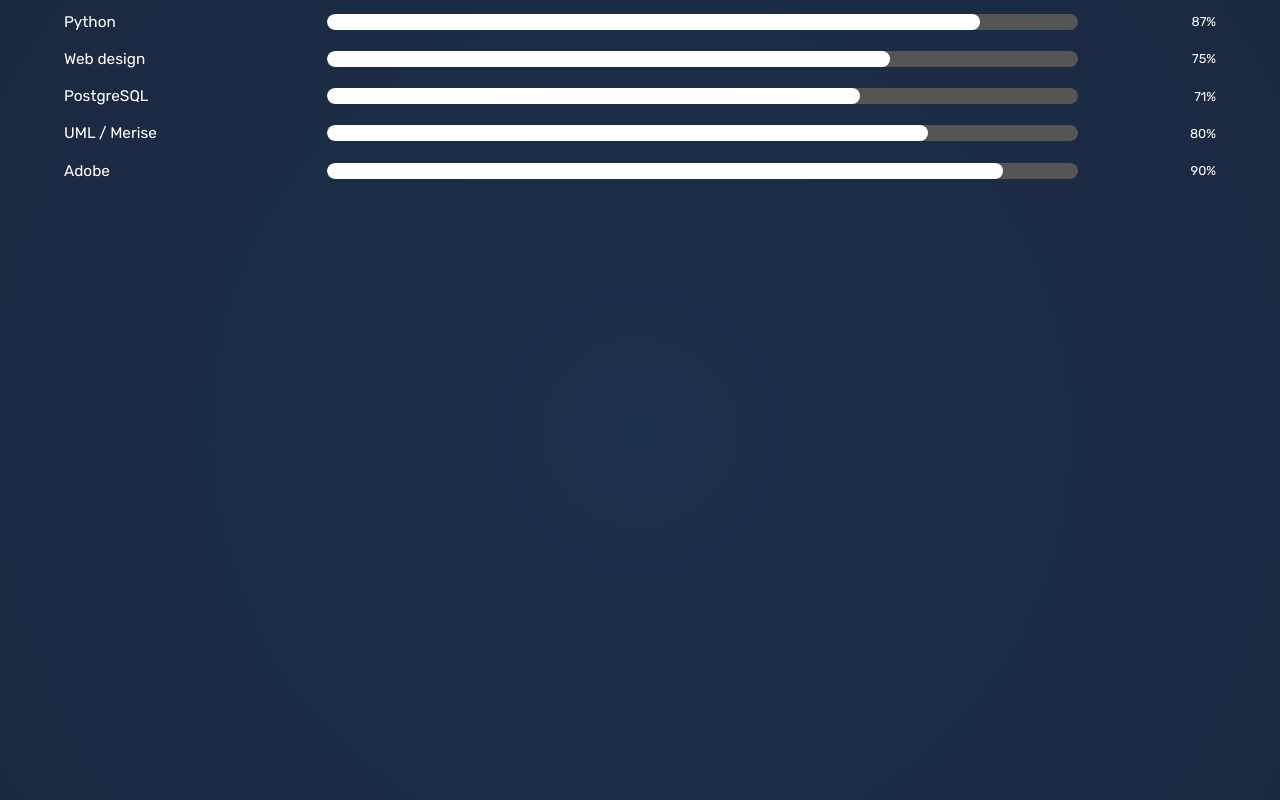
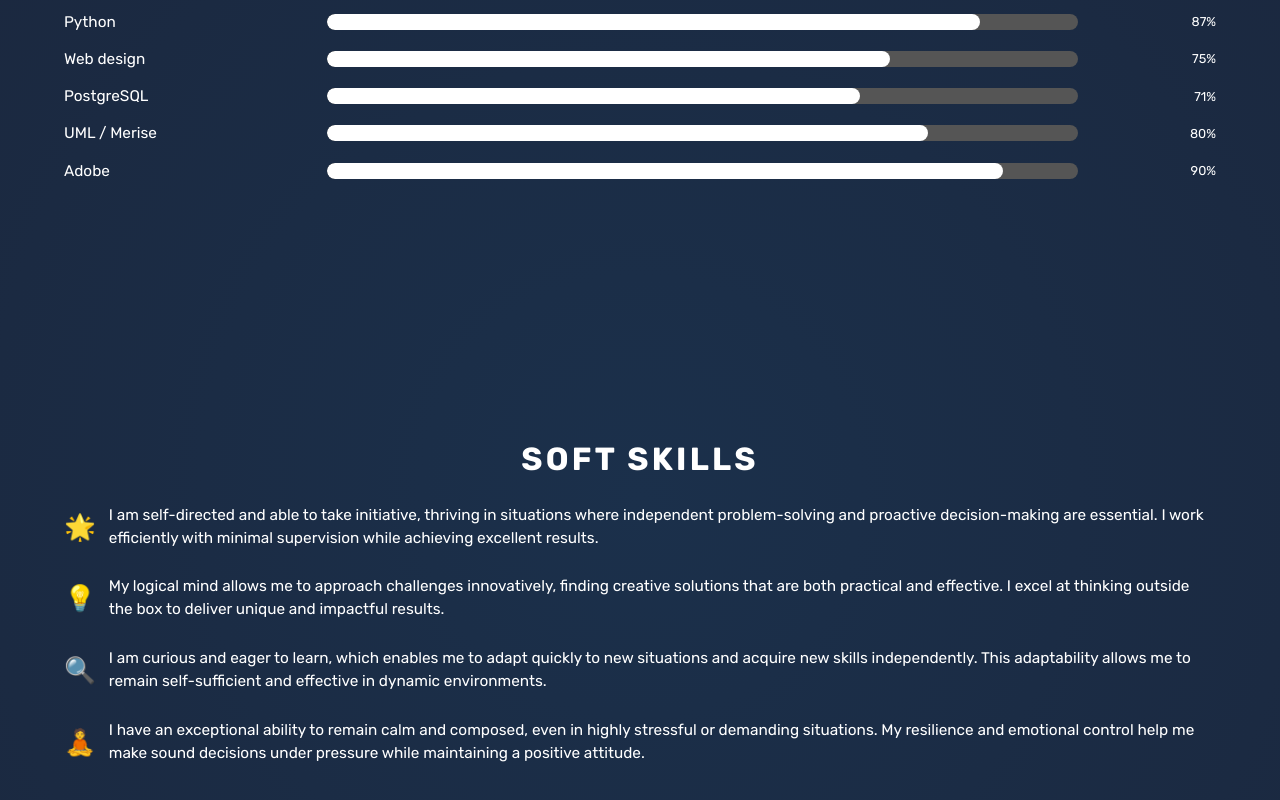
Before and after one commit to lucas-hatet/portfolio-1, a plain HTML site: page index.html in a window 1280 px wide. Shown: the part 1592-2392 px from the top of the page. Drawn offline with Linux system fonts and the light colour scheme.

Commit message:
section soft skills

```diff
--- a/index.html
+++ b/index.html
@@ -142,7 +142,31 @@
 
         <section id="soft_skills">
 
+            <h3>Soft Skills</h3>
+
+            <div class="soft-skill">
+                <div class="icon">🌟</div>
+                <p>I am self-directed and able to take initiative, thriving in situations where independent problem-solving and proactive decision-making are essential. I work efficiently with minimal supervision while achieving excellent results.</p>
+            </div>
+
+            <div class="soft-skill">
+                <div class="icon">💡</div>
+                <p>My logical mind allows me to approach challenges innovatively, finding creative solutions that are both practical and effective. I excel at thinking outside the box to deliver unique and impactful results.</p>
+            </div>
+
+            <div class="soft-skill">
+                <div class="icon">🔍</div>
+                <p>I am curious and eager to learn, which enables me to adapt quickly to new situations and acquire new skills independently. This adaptability allows me to remain self-sufficient and effective in dynamic environments.</p>
+            </div>
+
+            <div class="soft-skill">
+                <div class="icon">🧘</div>
+                <p>I have an exceptional ability to remain calm and composed, even in highly stressful or demanding situations. My resilience and emotional control help me make sound decisions under pressure while maintaining a positive attitude.</p>
+            </div>
+
         </section>
+
+
 
 
 
--- a/main.js
+++ b/main.js
@@ -52,3 +52,27 @@
     typingText2.classList.add("no-blink");
     typingText3.classList.remove("no-blink");
 });
+
+
+
+
+// Soft skills reveal
+
+document.addEventListener("DOMContentLoaded", () => {
+    const softSkills = document.querySelectorAll(".soft-skill");
+
+    const observer = new IntersectionObserver((entries) => {
+        entries.forEach((entry, index) => {
+            if (entry.isIntersecting) {
+                // Ajout d'un délai pour chaque élément
+                setTimeout(() => {
+                    entry.target.classList.add("visible");
+                }, index * 200 + 500); // 200ms entre chaque, avec 500ms de délai initial
+            }
+        });
+    }, {
+        threshold: 0.3
+    });
+
+    softSkills.forEach(skill => observer.observe(skill));
+});
--- a/style.css
+++ b/style.css
@@ -362,6 +362,68 @@
 
 
 
+#soft_skills {
+    padding: 5vw;
+    color: white;
+    text-align: left;
+}
+
+#soft_skills h3 {
+    font-size: 2.5vw;
+    margin-bottom: 2vw;
+    text-align: center;
+    text-transform: uppercase;
+    letter-spacing: 0.1em;
+}
+
+.soft-skill {
+    display: flex;
+    align-items: center;
+    margin-bottom: 2vw;
+    opacity: 0;
+    transform: translateY(20px);
+    transition: opacity 0.5s ease-out, transform 0.5s ease-out;
+}
+
+.soft-skill.visible {
+    opacity: 1;
+    transform: translateY(0);
+}
+
+
+.soft-skill:nth-child(1) { animation-delay: 0s; }
+.soft-skill:nth-child(2) { animation-delay: 0.2s; }
+.soft-skill:nth-child(3) { animation-delay: 0.4s; }
+.soft-skill:nth-child(4) { animation-delay: 0.6s; }
+
+.icon {
+    font-size: 2vw;
+    margin-right: 1vw;
+}
+
+.soft-skill p {
+    font-size: 1.2vw;
+    line-height: 1.5;
+    margin: 0;
+}
+
+
+@keyframes fadeInUp {
+    from {
+        opacity: 0;
+        transform: translateY(20px);
+    }
+    to {
+        opacity: 1;
+        transform: translateY(0);
+    }
+}
+
+
+
+
+
+
 
 
 
```
